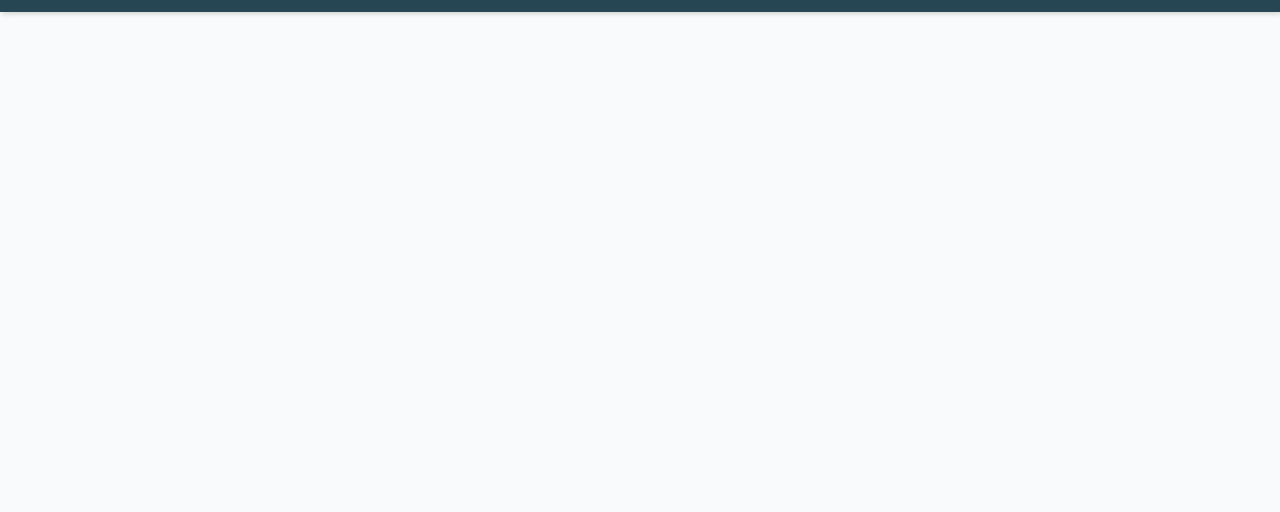
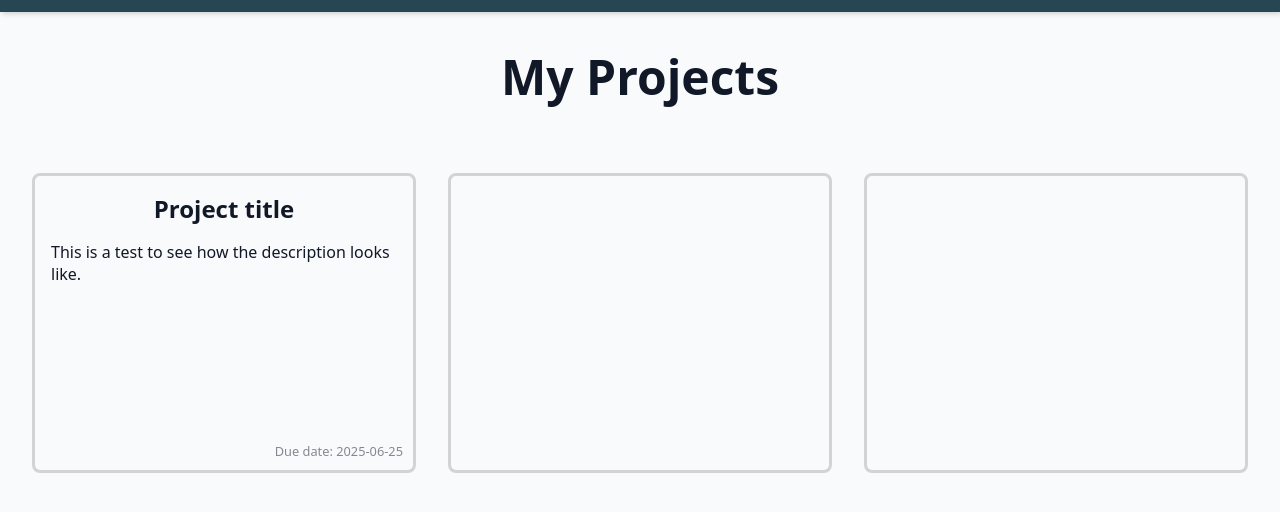
Before and after one commit to alextalijan/todo-list, a website built with webpack: page src/template.html in a window 1280 px wide. Shown: the part 84-596 px from the top of the page. Built offline with nearby package versions, Linux system fonts and the light colour scheme.

Commit message:
style: add flex layout for project cards

```diff
--- a/src/css/styles.css
+++ b/src/css/styles.css
@@ -15,6 +15,7 @@ body {
     font-family: system-ui, -apple-system, BlinkMacSystemFont, 'Segoe UI', Roboto, Oxygen, Ubuntu, Cantarell, 'Open Sans', 'Helvetica Neue', sans-serif;
     color: #111827;
     height: 100vh;
+    background-color: var(--background-color);
 }
 
 .header {
@@ -46,14 +47,42 @@ body {
     background-color: #21867A;
 }
 
+.title {
+    text-align: center;
+    margin: 2rem auto;
+    font-size: 3rem;
+}
+
 .projects {
     height: 88%;
-    background-color: var(--background-color);
+    background-color: inherit;
     display: grid;
     grid-template-columns: repeat(auto-fit, minmax(200px, 1fr));
     grid-auto-rows: 300px;
     padding: 2rem;
     gap: 2rem;
+}
+
+.project-card {
+    border: 3px solid lightgray;
+    padding: 1rem;
+    border-radius: 0.5rem;
+    display: flex;
+    flex-direction: column;
+    position: relative;
+}
+
+.project-title {
+    align-self: center;
+    margin-bottom: 1rem;
+}
+
+.project-due-date {
+    position: absolute;
+    bottom: 10px;
+    right: 10px;
+    font-size: 0.8rem;
+    opacity: 0.5;
 }
 
 .low-priority {
--- a/src/template.html
+++ b/src/template.html
@@ -3,13 +3,22 @@
   <head>
     <meta charset="UTF-8">
     <meta name="viewport" content="width=device-width, initial-scale=1.0">
-    <title>To-Do Projects</title>
+    <title>To-Do</title>
   </head>
   <body>
     <header class="header">
       <img src="./img/logo.png" alt="logo" width="250" class="logo">
       <button type="button">New Project</button>
     </header>
-    <div id="projects" class="projects"></div>
+    <h1 class="title">My Projects</h1>
+    <div id="projects" class="projects">
+      <div class="project-card">
+        <h2 class="project-title">Project title</h2>
+        <p class="project-description">This is a test to see how the description looks like.</p>
+        <p class="project-due-date">Due date: 2025-06-25</p>
+      </div>
+      <div class="project-card"></div>
+      <div class="project-card"></div>
+    </div>
   </body>
 </html>
```
Also changed, not shown: src/js/display-controller.js (added, +9 -0 lines).
